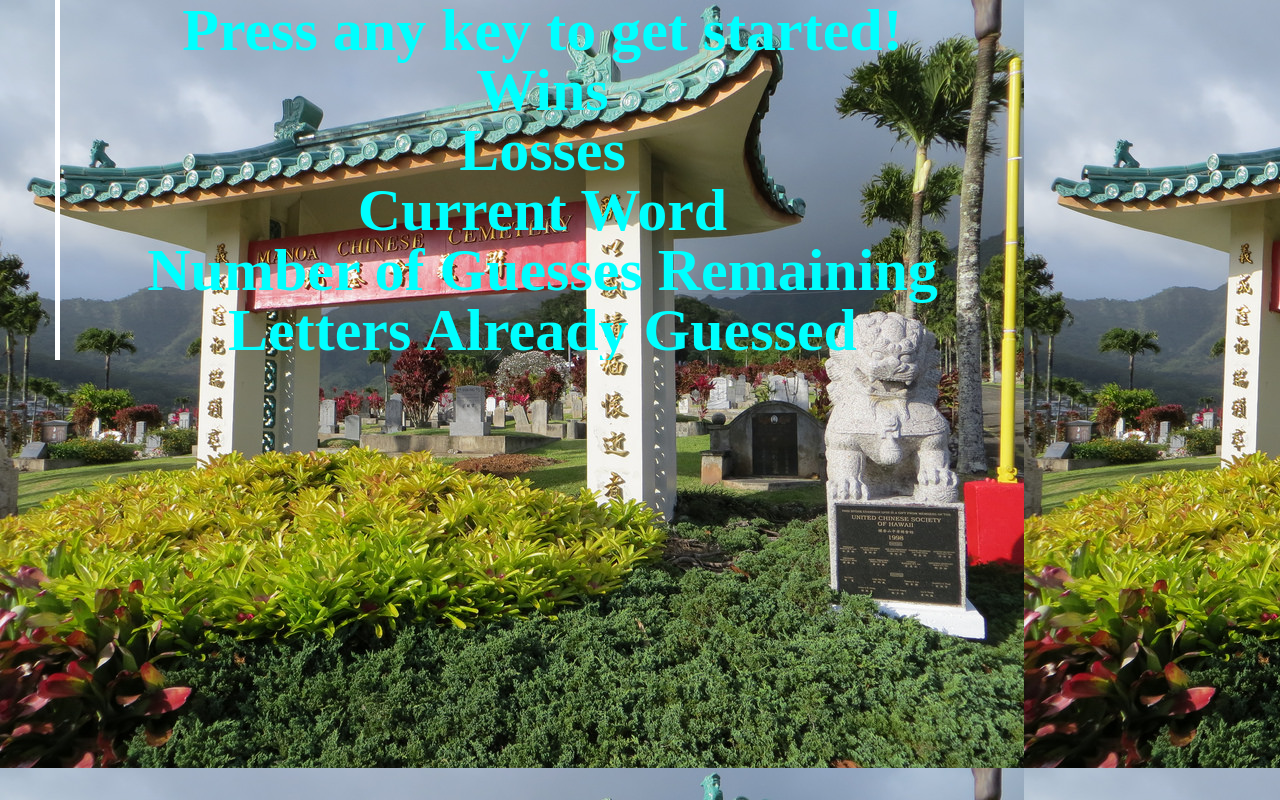
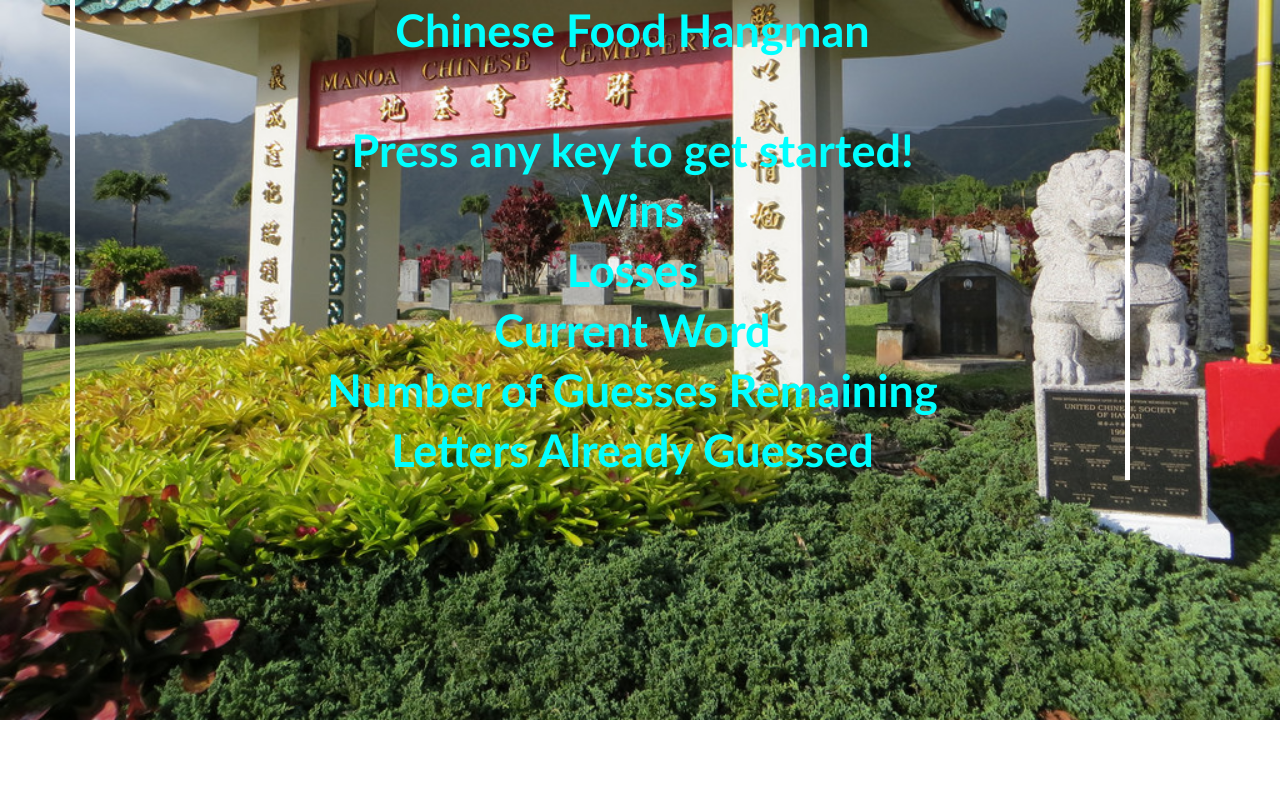
Before and after one commit to jldwyer25/WordGuessRemix, a plain HTML site: page index.html in a window 1280 px wide. Drawn offline with nearby package versions, Linux system fonts and the light colour scheme.

Commit message:
Made background picture fit the page, adjusted text to remove scroll and inner scroll box that had appeared.

```diff
--- a/assets/css/style.css
+++ b/assets/css/style.css
@@ -1,22 +1,29 @@
 .backgroundimage{
     background-image: url(../images/gateway.jpg);
-    max-width: 960px;
-    max-height: 1000px;
+    /* max-width: 960px;
+    max-height: 1000px; */
+    background-position: center;
+    background-repeat: no-repeat;
+    background-size: cover;
+    height: 100%;
 }
 
 .container{
-    padding: 0px;
+    padding: 30 0 0 0;
     margin: 0px;
     overflow: auto;
 }
 
 #game-section{
     text-align: center;
-    font-size: 60px;
+    font-size: 45px;
     font-weight: 700;
     color: cyan;
     padding-left: 65px;
     line-height: 60px;
     margin-left: 60px;
     outline: 5px solid white;
+    font-family: 'Gill Sans', 'Gill Sans MT', Calibri, 'Trebuchet MS', sans-serif;
+    overflow: auto;
+    max-height: 920px;
 }
--- a/assets/javascript/wordguess.js
+++ b/assets/javascript/wordguess.js
@@ -34,7 +34,7 @@ var wordGame = {
         if (strConvertType === computerGuessWord) {
          //write an alert("Congratulation.
          //You've won!"), increments wins and call this.wins and  this.resetGame()
-         alert("Congratulation You've won!");
+         alert("Congratulations, you've won!");
          this.wins++;
          this.resetGame();
         }
--- a/index.html
+++ b/index.html
@@ -5,7 +5,7 @@
     <meta charset="UTF-8">
     <meta name="viewport" content="width=device-width, initial-scale=1.0">
     <meta http-equiv="X-UA-Compatible" content="ie=edge">
-    <title>Word Guess Game</title>
+    <title>Chinese Food Hangman</title>
     <link rel="stylesheet" href="https://maxcdn.bootstrapcdn.com/bootstrap/4.0.0/css/bootstrap.min.css">
     <link rel="stylesheet" href="assets/css/reset.css">
     <link rel="stylesheet" href="assets/css/style.css">
@@ -21,6 +21,8 @@
             <div class="col-md-12">
 
                 <div id="game-section">
+                    <h1>Chinese Food Hangman</h1>
+                    <br>
                     <p>Press any key to get started!</p>
                     <div>
                       <h3 class="section-title">Wins</h3>
```
